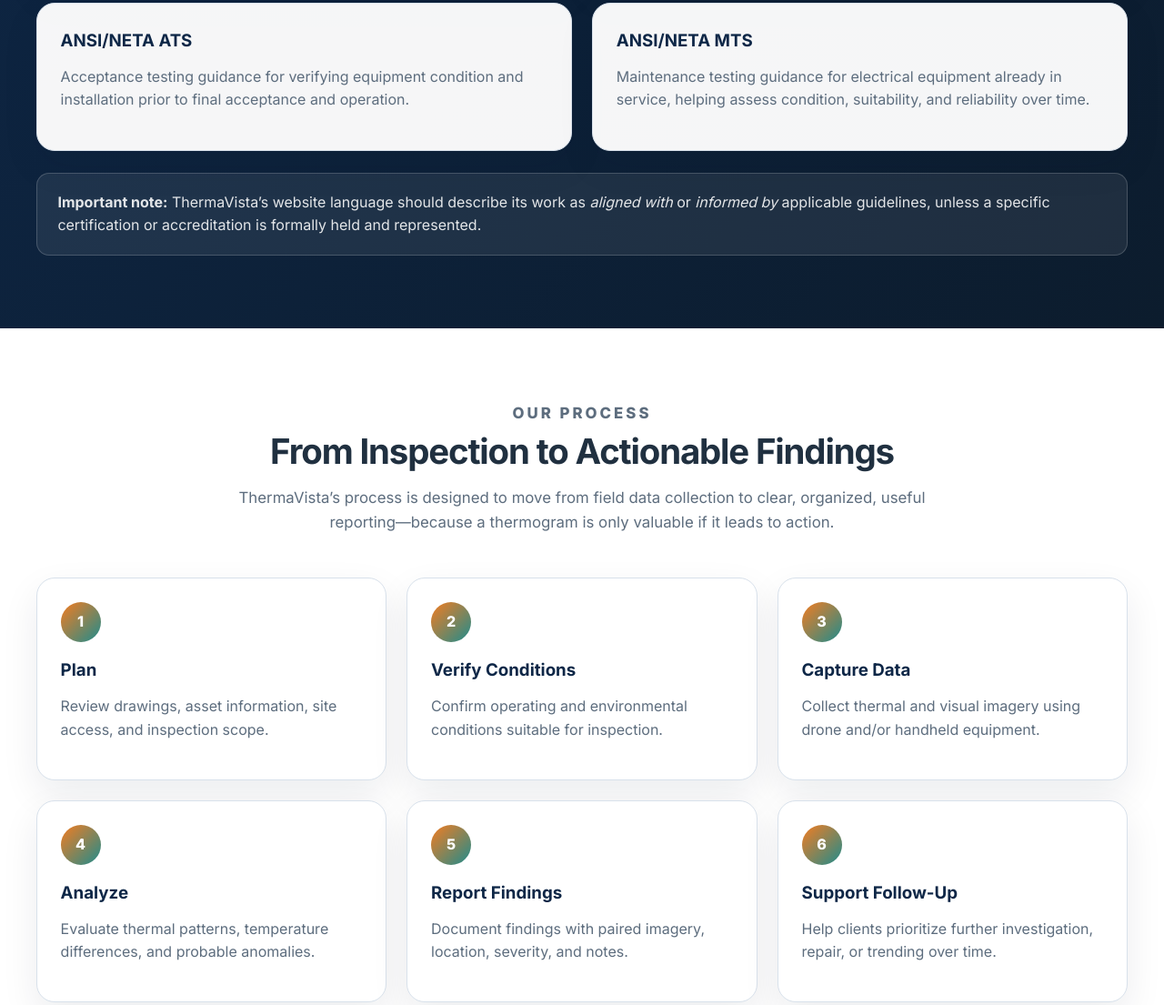
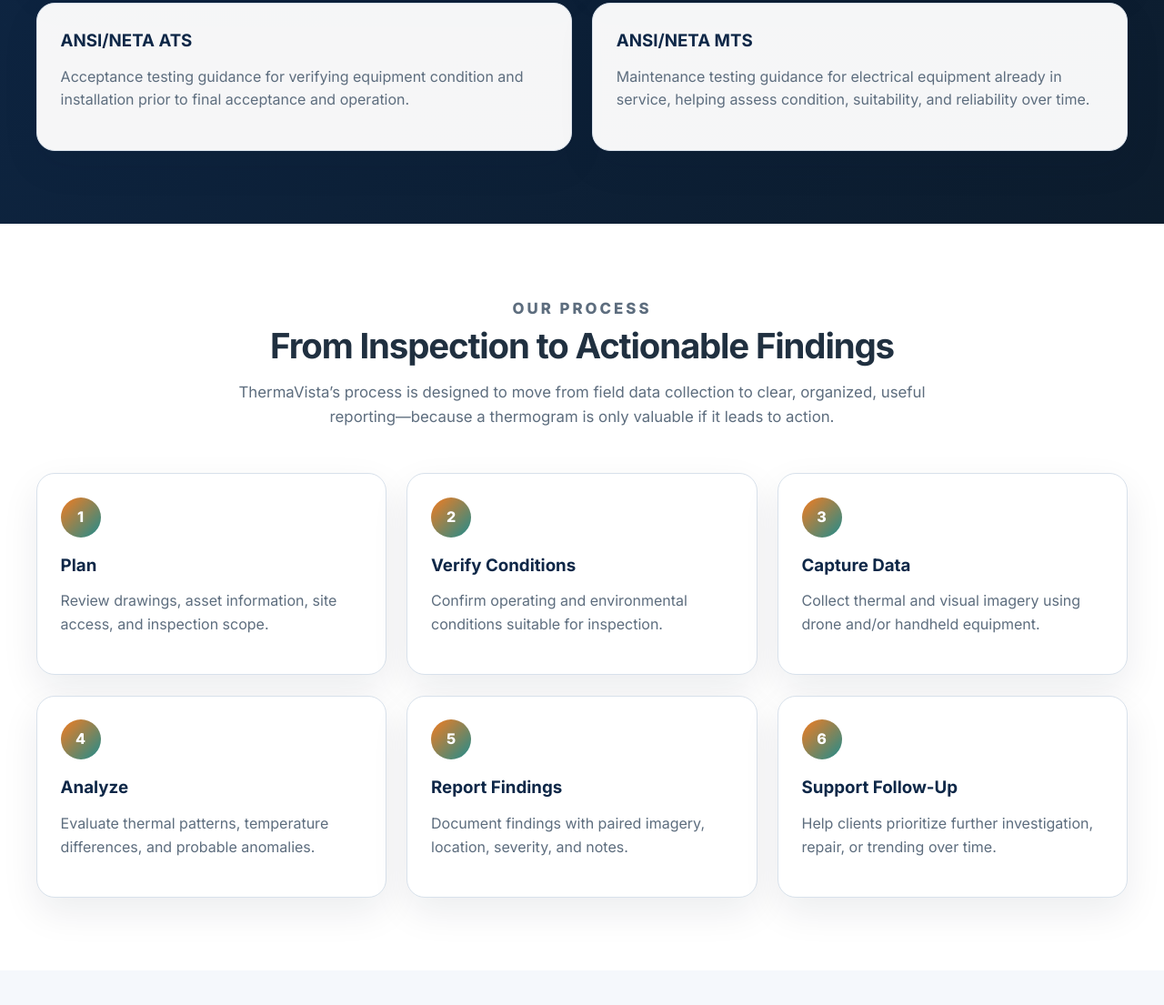
Before and after one commit to thermavista-dev/static-site, a website built with webpack: page index.html in a window 1280 px wide. Shown: the part 4017-5122 px from the top of the page at 91% size. Built offline with nearby package versions, Linux system fonts and the light colour scheme.

```diff
--- a/index.html
+++ b/index.html
@@ -353,13 +353,6 @@
         </article>
       </div>
 
-      <div class="standards-note">
-        <p>
-          <strong>Important note:</strong> ThermaVista’s website language should describe
-          its work as <em>aligned with</em> or <em>informed by</em> applicable guidelines,
-          unless a specific certification or accreditation is formally held and represented.
-        </p>
-      </div>
     </div>
   </section>
 
@@ -508,7 +501,6 @@
     <div>
       <h4>Service Area</h4>
       <ul class="footer-links">
-        <li>North County</li>
         <li>San Diego County</li>
         <li>Orange County</li>
         <li>Riverside County</li>
```
